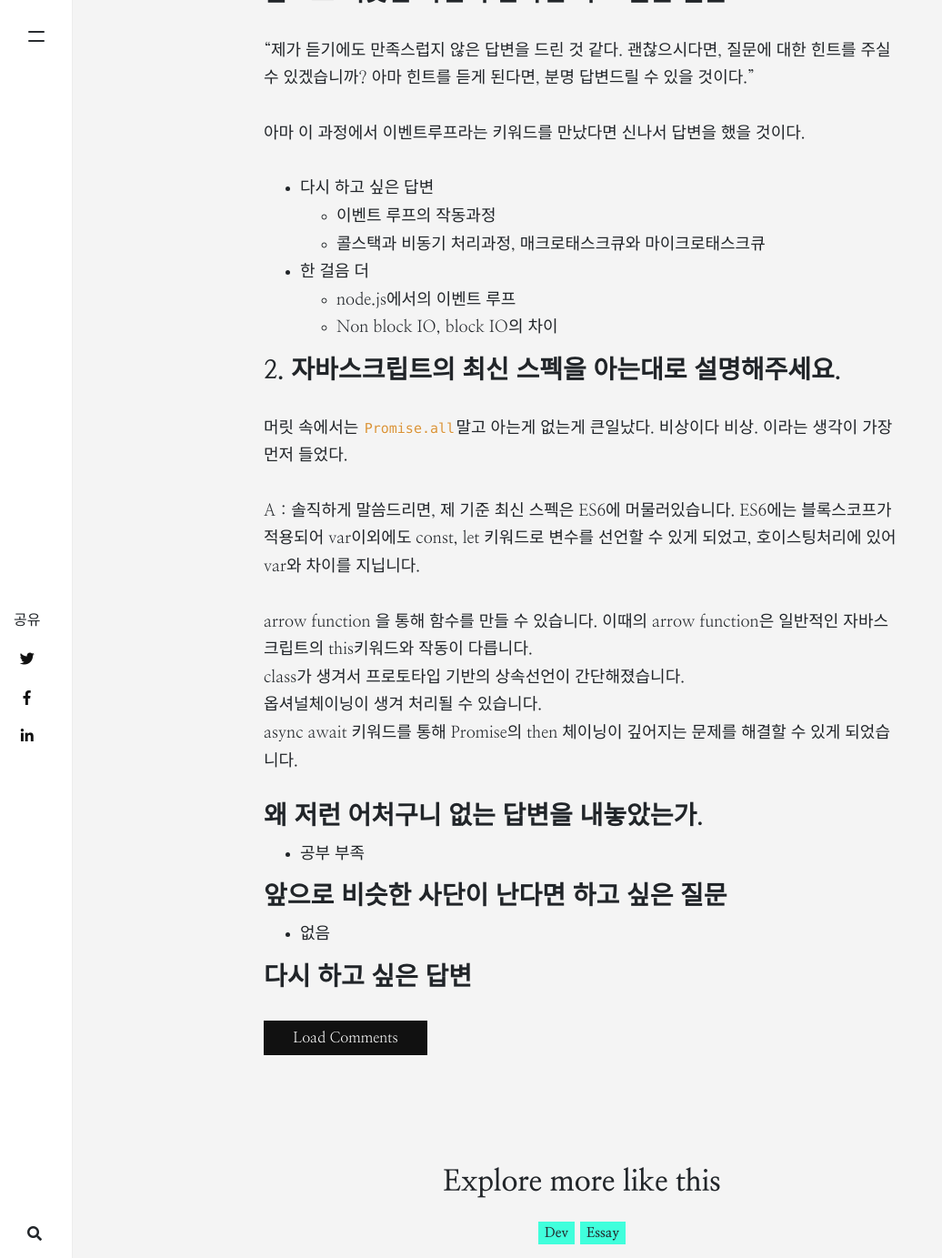
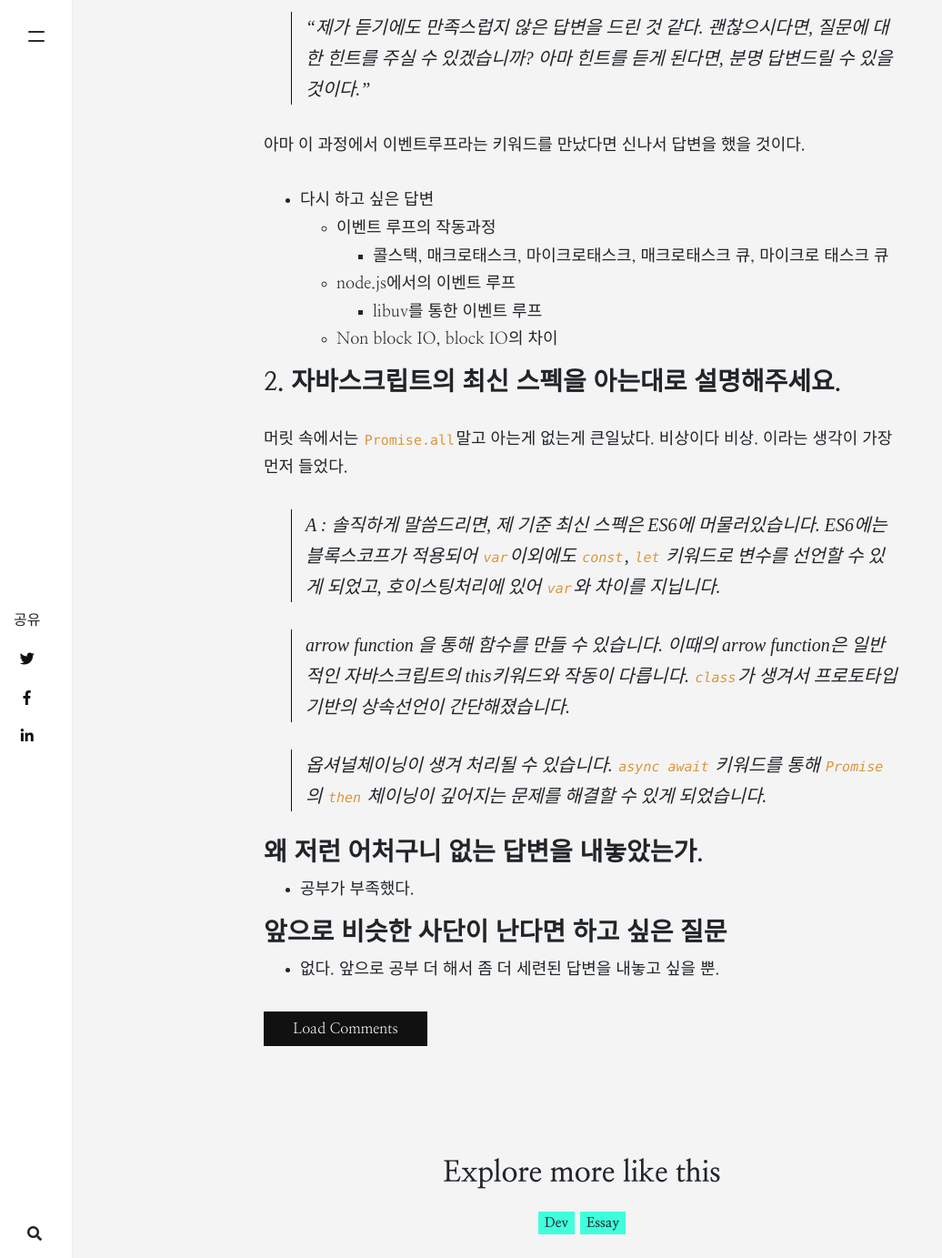
Before and after one commit to ppamppamman/ppamppamman.github.io, a Jekyll site: the page built from _posts/2021-06-09-retrospect-of-job-search.md, in a window 1280 px wide and 1400 px high, scrolled down 3697 px, cut to the strip 0-1383 px from the top of the window. Shown: the whole strip at 91% size, without its empty margins (0-1036 px from the left). Built offline with Jekyll 4.4.1, drawn with Linux system fonts in a browser that asks for light colours; nearby versions of some CDN libraries; comment, search, counter and statistics services are not loaded; some of the changed text lies outside the part shown.

Commit message:
fix: 면접 회고 1회차 변경 완료

````diff
--- a/_posts/2021-06-09-retrospect-of-job-search.md
+++ b/_posts/2021-06-09-retrospect-of-job-search.md
@@ -6,7 +6,6 @@ categories: [ Dev, Essay ]
 image: https://user-images.githubusercontent.com/13144573/121291583-79d56a80-c923-11eb-85f6-ae3ae9490977.jpeg
 image_desc: "젠장!"
 ---
-### ⚠️ CAUTION ⚠️ 06/09 기준 미완성 입니다
 
 ### 올해 첫 면접을 봤다!
 두근두근
@@ -39,17 +38,17 @@ image_desc: "젠장!"
 
 ### 1. 브라우저에서 자바스크립트가 어떻게 작동하나요?
 
-A : 어... 브라우저의 렌더링 원리를 여쭈시는건가요?
+> A : 어... 브라우저의 렌더링 원리를 여쭈시는건가요?
 
-Q : 아뇨. 브라우저에서 자바스크립트가 어떻게 작동하나요?
+> Q : 아뇨. 브라우저에서 자바스크립트가 어떻게 작동하나요?
 
-A : 답변까지 시간이 좀 필요할 것 같습니다.
+> A : 답변까지 시간이 좀 필요할 것 같습니다.
 
 사실 어려운 질문은 전혀 아니다. 문제는 현장에 있던 내 머리가 빠릿빠릿하게 돌지 않았다는 점이다. 그래서 했던 답변은 참 바보같았다.
 
-A : 이게 맞는 답인지 잘 모르겠습니다. 일단 할 수 있는 답변을 해보겠습니다.
+> A : 이게 맞는 답인지 잘 모르겠습니다. 일단 할 수 있는 답변을 해보겠습니다.
 
-서버로부터 리퀘스트가 진행되고 이로부터 html 파일이 로드되고 이 도큐먼트에 대한 파싱이 시작됩니다. ```<script>``` 태그를 만나 이것이 js파일을 요청하는 것이라면, 해당 파일이 요청되고, 브라우저는 ```<script>``` 태그로부터 async나 defer등의 처리가 되어있지 않다면, js파일을 메모리에 올릴때까지 다음 파싱을 멈춥니다.
+서버로부터 리퀘스트가 진행되고 이로부터 html 파일이 로드되고 이 도큐먼트에 대한 파싱이 시작됩니다. ```<script>``` 태그를 만나 이것이 js파일을 요청하는 것이라면, 해당 파일이 요청되고, 브라우저는 ```<script>``` 태그로부터 ```async```나 ```defer```등의 처리가 되어있지 않다면, js파일을 메모리에 올릴때까지 다음 파싱을 멈춥니다.
 
 ### 왜 저런 어처구니 없는 답변을 내놓았는가.
 
@@ -63,7 +62,7 @@ A : 이게 맞는 답인지 잘 모르겠습니다. 일단 할 수 있는 답변
 
 그렇다. 앞선 질문은 **"이벤트루프를 이해하고 있나요?"** 에 대한 질문이었다.
 
-브라우저에서의 이벤트 루프와 Node.js의 이벤트 루프는 작동을 위해 ~~~라이브러리를 사용한다.
+브라우저에서의 이벤트 루프와 Node.js의 이벤트 루프는 작동을 위해 libuv라이브러리를 사용한다.
 
 "아 회고 하기 전에 개념 공부하고 쓰는거 아닌가요?"
 
@@ -71,33 +70,30 @@ A : 이게 맞는 답인지 잘 모르겠습니다. 일단 할 수 있는 답변
 
 ### 앞으로 비슷한 사단이 난다면 하고 싶은 질문
 
-"제가 듣기에도 만족스럽지 않은 답변을 드린 것 같다. 괜찮으시다면, 질문에 대한 힌트를 주실 수 있겠습니까? 아마 힌트를 듣게 된다면, 분명 답변드릴 수 있을 것이다."
+> "제가 듣기에도 만족스럽지 않은 답변을 드린 것 같다. 괜찮으시다면, 질문에 대한 힌트를 주실 수 있겠습니까? 아마 힌트를 듣게 된다면, 분명 답변드릴 수 있을 것이다."
 
 아마 이 과정에서 이벤트루프라는 키워드를 만났다면 신나서 답변을 했을 것이다.
 
 - 다시 하고 싶은 답변
     - 이벤트 루프의 작동과정
-    - 콜스택과 비동기 처리과정, 매크로태스크큐와 마이크로태스크큐
-- 한 걸음 더
+      - 콜스택, 매크로태스크, 마이크로태스크, 매크로태스크 큐, 마이크로 태스크 큐
     - node.js에서의 이벤트 루프
+      - libuv를 통한 이벤트 루프
     - Non block IO, block IO의 차이
 
 ### 2. 자바스크립트의 최신 스펙을 아는대로 설명해주세요.
 
 머릿 속에서는 ```Promise.all```말고 아는게 없는게 큰일났다. 비상이다 비상. 이라는 생각이 가장 먼저 들었다.
 
-A : 솔직하게 말씀드리면, 제 기준 최신 스펙은 ES6에 머물러있습니다. ES6에는 블록스코프가 적용되어 var이외에도 const, let 키워드로 변수를 선언할 수 있게 되었고, 호이스팅처리에 있어 var와 차이를 지닙니다.
+> A : 솔직하게 말씀드리면, 제 기준 최신 스펙은 ES6에 머물러있습니다. ES6에는 블록스코프가 적용되어 ```var```이외에도 ```const```, ```let``` 키워드로 변수를 선언할 수 있게 되었고, 호이스팅처리에 있어 ```var```와 차이를 지닙니다.
 
-arrow function 을 통해 함수를 만들 수 있습니다. 이때의 arrow function은 일반적인 자바스크립트의 this키워드와 작동이 다릅니다.
-class가 생겨서 프로토타입 기반의 상속선언이 간단해졌습니다.
-옵셔널체이닝이 생겨 처리될 수 있습니다.
-async await 키워드를 통해 Promise의 then 체이닝이 깊어지는 문제를 해결할 수 있게 되었습니다.
+> arrow function 을 통해 함수를 만들 수 있습니다. 이때의 arrow function은 일반적인 자바스크립트의 this키워드와 작동이 다릅니다.  ```class```가 생겨서 프로토타입 기반의 상속선언이 간단해졌습니다.
+
+> 옵셔널체이닝이 생겨 처리될 수 있습니다.  ```async await``` 키워드를 통해 ```Promise```의 ```then``` 체이닝이 깊어지는 문제를 해결할 수 있게 되었습니다.
 
 ### 왜 저런 어처구니 없는 답변을 내놓았는가.
 
-- 공부 부족
+- 공부가 부족했다.
 
 ###  앞으로 비슷한 사단이 난다면 하고 싶은 질문
-- 없음
-
-### 다시 하고 싶은 답변
+- 없다. 앞으로 공부 더 해서 좀 더 세련된 답변을 내놓고 싶을 뿐.
````
